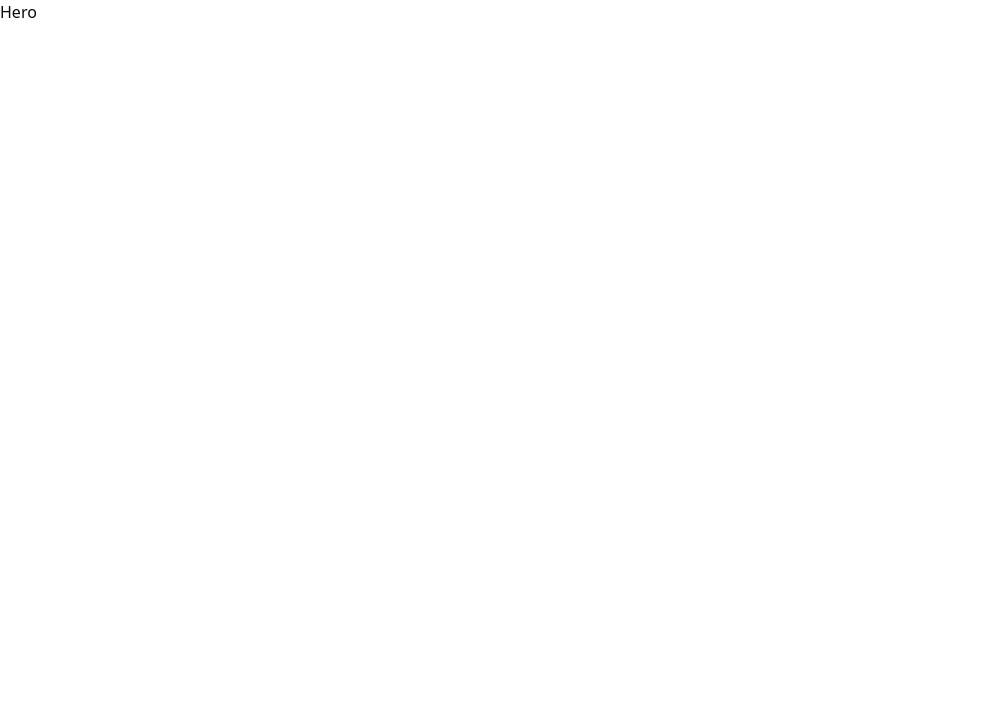
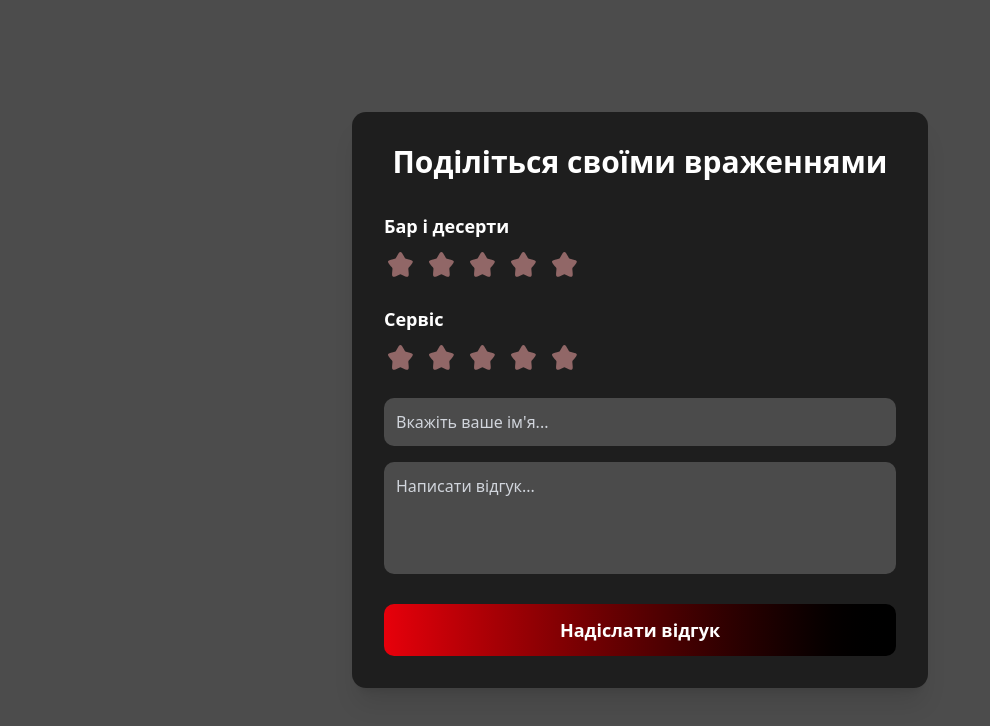
Before and after one commit to Necrotic999/coffee-community-front, a Next.js app: page / in a window 1280 px wide. Shown: the top 726 px of the page, without its empty margins (0-990 px from the left). Built offline with nearby package versions, Linux system fonts and the light colour scheme.

Commit message:
створені star та review

```diff
--- a/src/app/page.jsx
+++ b/src/app/page.jsx
@@ -1,6 +1,7 @@
 import Hero from "@/components/Hero/Hero";
+import Review_sent from "@/components/Review/Review_sent";
 import Image from "next/image";
 
 export default function Home() {
-  return <Hero />;
+  return <Review_sent />;
 }
--- /dev/null
+++ b/src/components/Review/Review.jsx
@@ -0,0 +1,9 @@
+import React from 'react'
+
+const Review = () => {
+  return (
+    <div>Review</div>
+  )
+}
+
+export default Review
--- /dev/null
+++ b/src/components/Review/Review_sent.jsx
@@ -0,0 +1,98 @@
+"use client"
+import React, { useState } from "react";
+import StarButton from "@/components/Star_rating/Star_rating";
+const Review_sent = () => {
+
+  const [barRating, setBarRating] = useState(0);
+  const [barHover, setBarHover] = useState(0);
+
+  const [serviceRating, setServiceRating] = useState(0);
+  const [serviceHover, setServiceHover] = useState(0);
+
+
+  return (
+    <div
+      className="
+        min-h-screen flex items-center justify-center p-6
+        bg-cover bg-center bg-no-repeat bg-black/70 bg-blend-overlay
+      "
+      style={{
+        // backgroundImage: "url('/your-image.jpg')"
+      }}
+    >
+      <div className="max-w-xl w-full bg-black/60 backdrop-blur-md p-8 rounded-xl shadow-xl text-white">
+
+        <h2 className="text-3xl font-bold text-center mb-8">
+          Поділіться своїми враженнями
+        </h2>
+
+        {/* БАР І ДЕСЕРТИ */}
+        <div className="mb-6">
+          <p className="text-lg font-semibold mb-2">Бар і десерти</p>
+          <div className="flex space-x-2">
+            {[1, 2, 3, 4, 5].map((i) => (
+              <StarButton
+                key={i}
+                index={i}
+                currentValue={barRating}
+                hoverValue={barHover}
+                setValue={setBarRating}
+                setHover={setBarHover}
+              />
+            ))}
+          </div>
+        </div>
+
+        {/* СЕРВІС */}
+        <div className="mb-6">
+          <p className="text-lg font-semibold mb-2">Сервіс</p>
+          <div className="flex space-x-2">
+            {[1, 2, 3, 4, 5].map((i) => (
+              <StarButton
+                key={i}
+                index={i}
+                currentValue={serviceRating}
+                hoverValue={serviceHover}
+                setValue={setServiceRating}
+                setHover={setServiceHover}
+              />
+            ))}
+          </div>
+        </div>
+
+        {/* ІМ'Я */}
+        <input
+          type="text"
+          placeholder="Вкажіть ваше ім'я..."
+          className="
+            w-full mb-4 p-3 rounded-lg bg-white/20 text-white
+            placeholder-gray-300 focus:outline-none focus:ring-2 focus:ring-red-400
+          "
+        />
+
+        {/* ВІДГУК */}
+        <textarea
+          placeholder="Написати відгук..."
+          className="
+            w-full mb-6 p-3 h-28 rounded-lg bg-white/20 text-white
+            placeholder-gray-300 focus:outline-none focus:ring-2 focus:ring-red-400 resize-none
+          "
+        />
+
+        {/* КНОПКА */}
+        <button
+          className="
+            w-full py-3 rounded-lg text-lg font-semibold
+            bg-gradient-to-r from-red-600 to-black
+            hover:from-red-700 hover:to-gray-900
+            transition-all duration-300
+          "
+        >
+          Надіслати відгук
+        </button>
+      </div>
+    </div>
+  );
+};
+
+export default Review_sent;
--- /dev/null
+++ b/src/components/Star_rating/Star_rating.jsx
@@ -0,0 +1,25 @@
+"use client"
+import Image from "next/image";
+import React, { useState } from "react";
+const StarButton = ({ index, currentValue, hoverValue, setValue, setHover }) => {
+    const filled = (hoverValue || currentValue) >= index;
+
+    return (
+      <button
+        type="button"
+        className="p-1 focus:outline-none"
+        aria-label={`${index} зірок`}
+        onClick={() => setValue(index)}
+        onMouseEnter={() => setHover(index)}
+        onMouseLeave={() => setHover(0)}
+        onFocus={() => setHover(index)}
+        onBlur={() => setHover(0)}
+      >
+        <Image src = "/star.svg" alt = "staricon" width={25} height={25}/>
+      </button>
+    );
+  }
+  export default StarButton;
+
+              // ${filled ? "text-yellow-400" : "text-gray-300"}
+            // ${hoverValue >= index ? "scale-125 rotate-3" : ""}
```
Also changed, not shown: public/star.svg (added), 1 other file (tests, documents, lock files or other folders).
